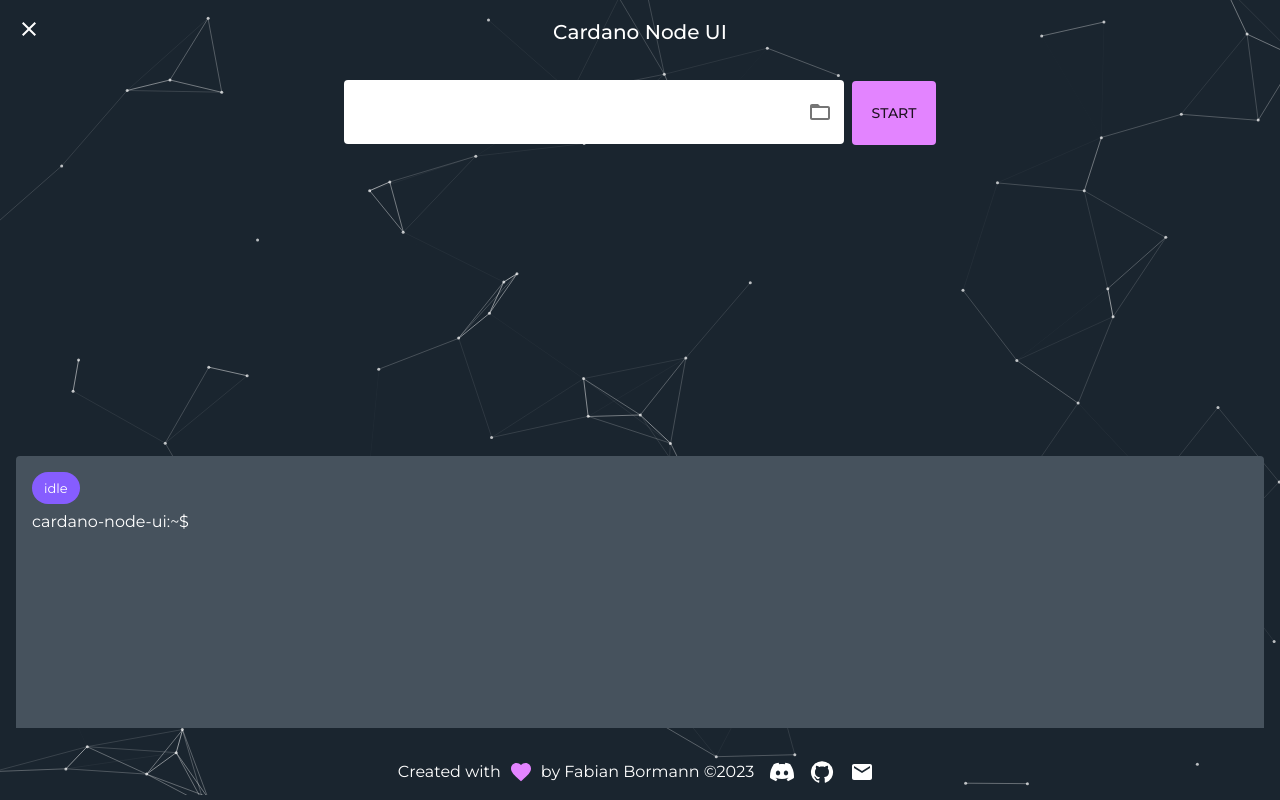
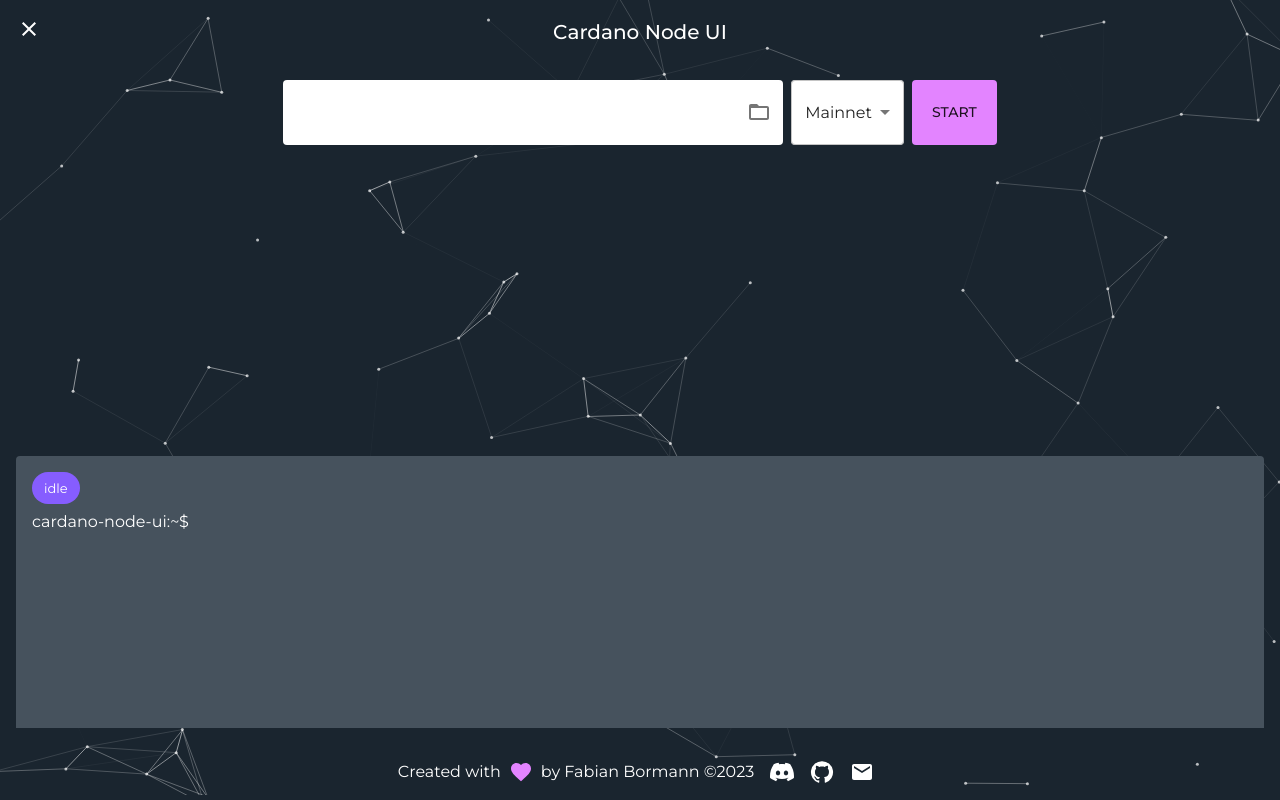
Before and after one commit to fabianbormann/cardano-node-ui, a React (Create React App) app: page /#/ in a window 1280 px wide. Built offline with nearby package versions, Linux system fonts and the light colour scheme; what i18next-localstorage-cache would draw is missing.

Commit message:
feat: add ui button for network selection and update node binary

```diff
--- a/public/preload.js
+++ b/public/preload.js
@@ -11,5 +11,6 @@ contextBridge.exposeInMainWorld('electron', {
     ipcRenderer.removeAllListeners(channel);
   },
   getDefaultDirectory: () => ipcRenderer.invoke('getDefaultPath'),
-  startNode: (directory) => ipcRenderer.send('start-node', directory),
+  startNode: (directory, network) =>
+    ipcRenderer.send('start-node', directory, network),
 });
--- a/src/pages/Dashboard.tsx
+++ b/src/pages/Dashboard.tsx
@@ -13,7 +13,10 @@ import {
   IconButton,
   InputAdornment,
   InputBase,
+  MenuItem,
+  Select,
   Snackbar,
+  useTheme,
 } from '@mui/material';
 import FolderOpenIcon from '@mui/icons-material/FolderOpen';
 import reactStringReplace from 'react-string-replace';
@@ -23,6 +26,7 @@ const Dashboard = () => {
   const [snackbarOpen, setSnackbarOpen] = useState(false);
   const [snackbarType, setSnackbarType] = useState<MessageType>('success');
   const [snackbarMessage, setSnackbarMessage] = useState('');
+  const [selectedNetwork, setSelectedNetwork] = useState('mainnet');
 
   const [directory, setDirectory] = useState('');
   const [nodeRunning, setNodeRunning] = useState(false);
@@ -30,6 +34,8 @@ const Dashboard = () => {
   const [nodeLog, setNodeLog] = useState<Array<NodeStatusMessage>>([
     { status: 'idle', message: 'cardano-node-ui:~$', id: -1, timestamp: 0 },
   ]);
+
+  const theme = useTheme();
 
   useEffect(() => {
     const getDefaultDirectory: () => Promise<string> = (window as any).electron
@@ -97,7 +103,7 @@ const Dashboard = () => {
 
     const startNode = (window as any).electron?.startNode;
     if (typeof startNode === 'function') {
-      startNode(directory);
+      startNode(directory, selectedNetwork);
       setNodeRunning(true);
     }
   };
@@ -139,7 +145,7 @@ const Dashboard = () => {
       for (const timestamp of timestamps) {
         text = [
           ...text,
-          <div>
+          <div key={timestamp} style={{ marginTop: 2, marginBottom: 2 }}>
             {reactStringReplace(
               messages[timestamp].text,
               '#{...}',
@@ -203,7 +209,7 @@ const Dashboard = () => {
           height: '100%',
         }}
       >
-        <Grid item>
+        <Grid item container sx={{ justifyContent: 'center' }}>
           <InputBase
             sx={{
               minWidth: 500,
@@ -224,7 +230,21 @@ const Dashboard = () => {
               </InputAdornment>
             }
           />
-
+          <Select
+            sx={{
+              ml: 1,
+              background:
+                selectedNetwork === 'mainnet'
+                  ? 'white'
+                  : theme.palette.warning.main,
+            }}
+            value={selectedNetwork}
+            onChange={(event) => setSelectedNetwork(event.target.value)}
+          >
+            <MenuItem value="mainnet">Mainnet</MenuItem>
+            <MenuItem value="preprod">Preprod</MenuItem>
+            <MenuItem value="preview">Preview</MenuItem>
+          </Select>
           <Button
             sx={{ ml: 1, p: 2.5 }}
             variant="contained"
@@ -252,7 +272,6 @@ const Dashboard = () => {
             sx={{
               background: '#46525D',
               color: 'white',
-              minWidth: 600,
               height: 200,
               pl: 2,
               pr: 2,
```
Also changed, not shown: public/electron.js (+19 -21 lines).
